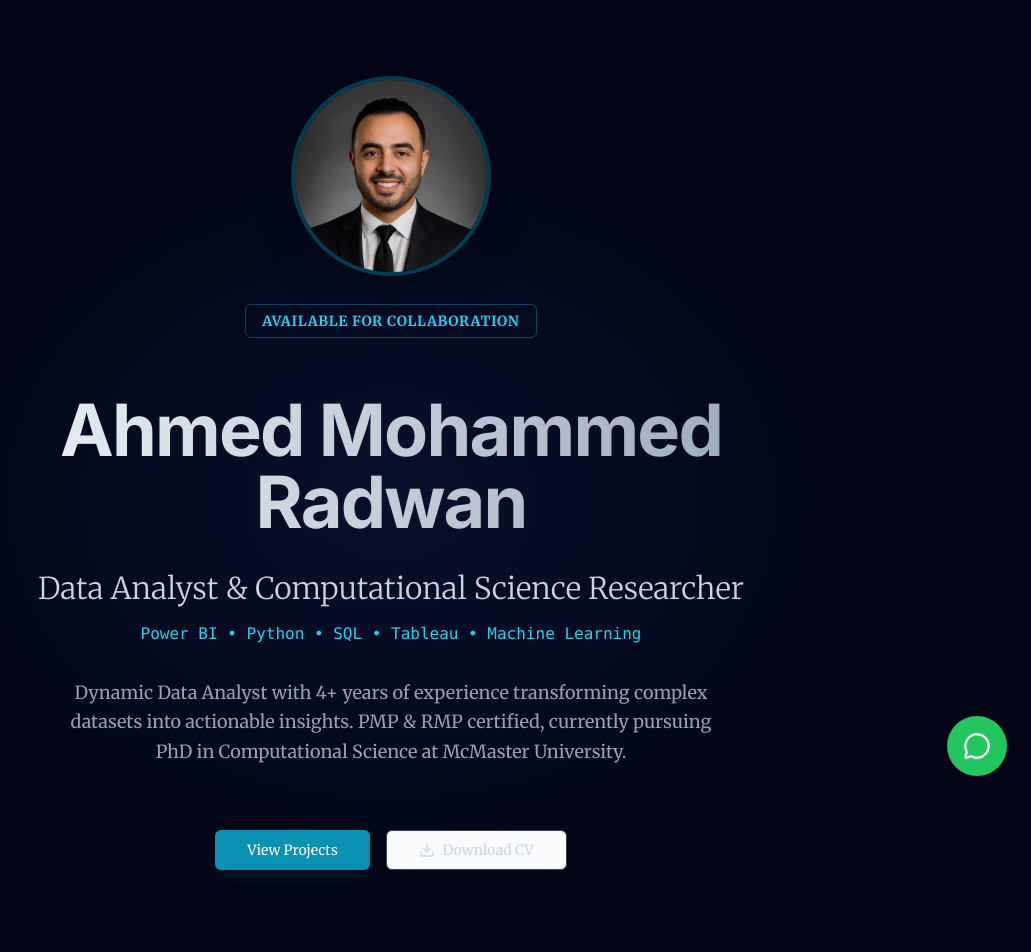
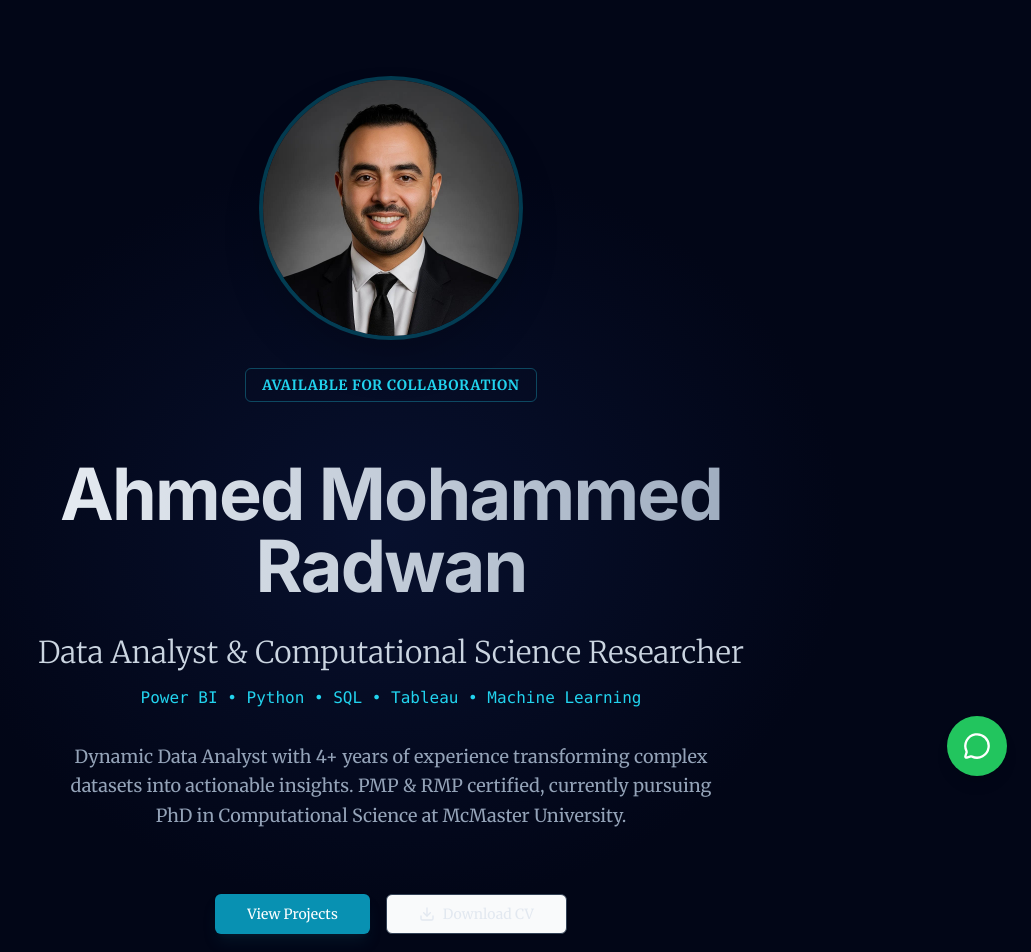
Before and after one commit to ahmedrdwn/Portfolio, a Next.js app: page / in a window 1280 px wide. Shown: the top 952 px of the page, without its empty margins (249-1280 px from the left). Built offline with nearby package versions, Linux system fonts and the light colour scheme.

Commit message:
Increase profile photo size and fix button text color

```diff
--- a/app/page.tsx
+++ b/app/page.tsx
@@ -29,7 +29,7 @@ export default function Hero() {
 
         <div className="z-10 text-center space-y-8 max-w-4xl mx-auto">
           <motion.div {...fadeIn}>
-            <div className="w-48 h-48 mx-auto mb-8 rounded-full overflow-hidden shadow-2xl ring-4 ring-cyan-500/30">
+            <div className="w-64 h-64 mx-auto mb-8 rounded-full overflow-hidden shadow-2xl ring-4 ring-cyan-500/30">
               <img src="/profile.jpg" alt={name} className="w-full h-full object-cover object-top" />
             </div>
             <Badge variant="outline" className="text-cyan-400 border-cyan-400/30 py-1.5 px-4 text-sm tracking-wider uppercase mb-6">
@@ -78,7 +78,7 @@ export default function Hero() {
             <Button asChild size="lg" className="bg-cyan-600 hover:bg-cyan-500 text-white shadow-lg shadow-cyan-900/20 gap-2">
               <Link href="/projects">View Projects</Link>
             </Button>
-            <Button asChild variant="outline" size="lg" className="border-slate-700 text-slate-300 hover:bg-slate-800 hover:text-white gap-2">
+            <Button asChild variant="outline" size="lg" className="border-slate-700 text-slate-200 hover:bg-slate-800 hover:text-white gap-2">
               <a href="/Ahmed_Radwan_CV-2025.pdf" download>
                 <Download size={18} /> {t.downloadCV}
               </a>
@@ -188,7 +188,7 @@ export default function Hero() {
                       <Mail className="mr-3" /> {t.emailMe}
                     </a>
                   </Button>
-                  <Button asChild variant="outline" size="lg" className="w-full border-slate-700 text-slate-300 hover:bg-slate-800 h-14 text-lg justify-start px-6">
+                  <Button asChild variant="outline" size="lg" className="w-full border-slate-700 text-blue-900 hover:bg-slate-800 h-14 text-lg justify-start px-6">
                     <a href="https://linkedin.com/in/ahmedradwan1001" target="_blank">
                       <Linkedin className="mr-3" /> LinkedIn Profile
                     </a>
```
